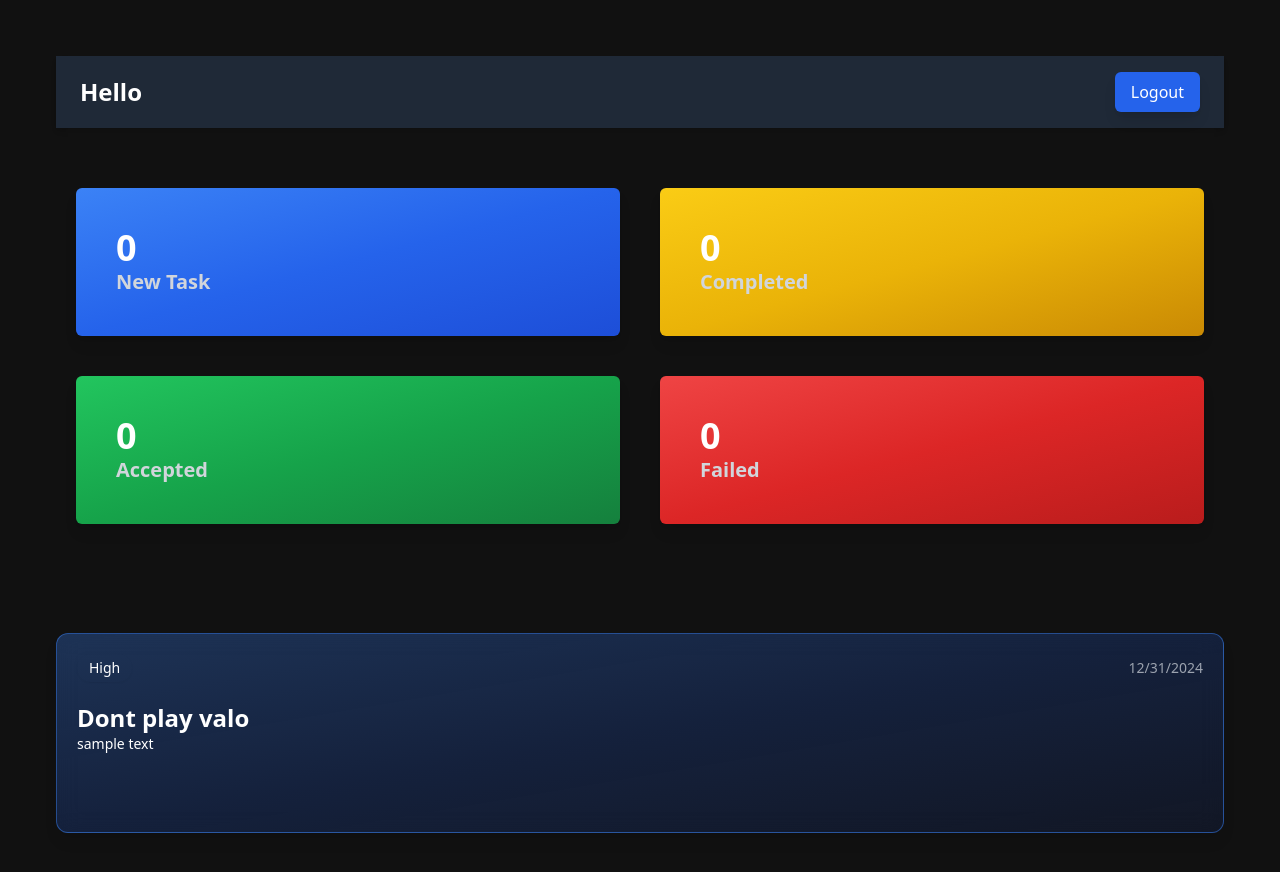
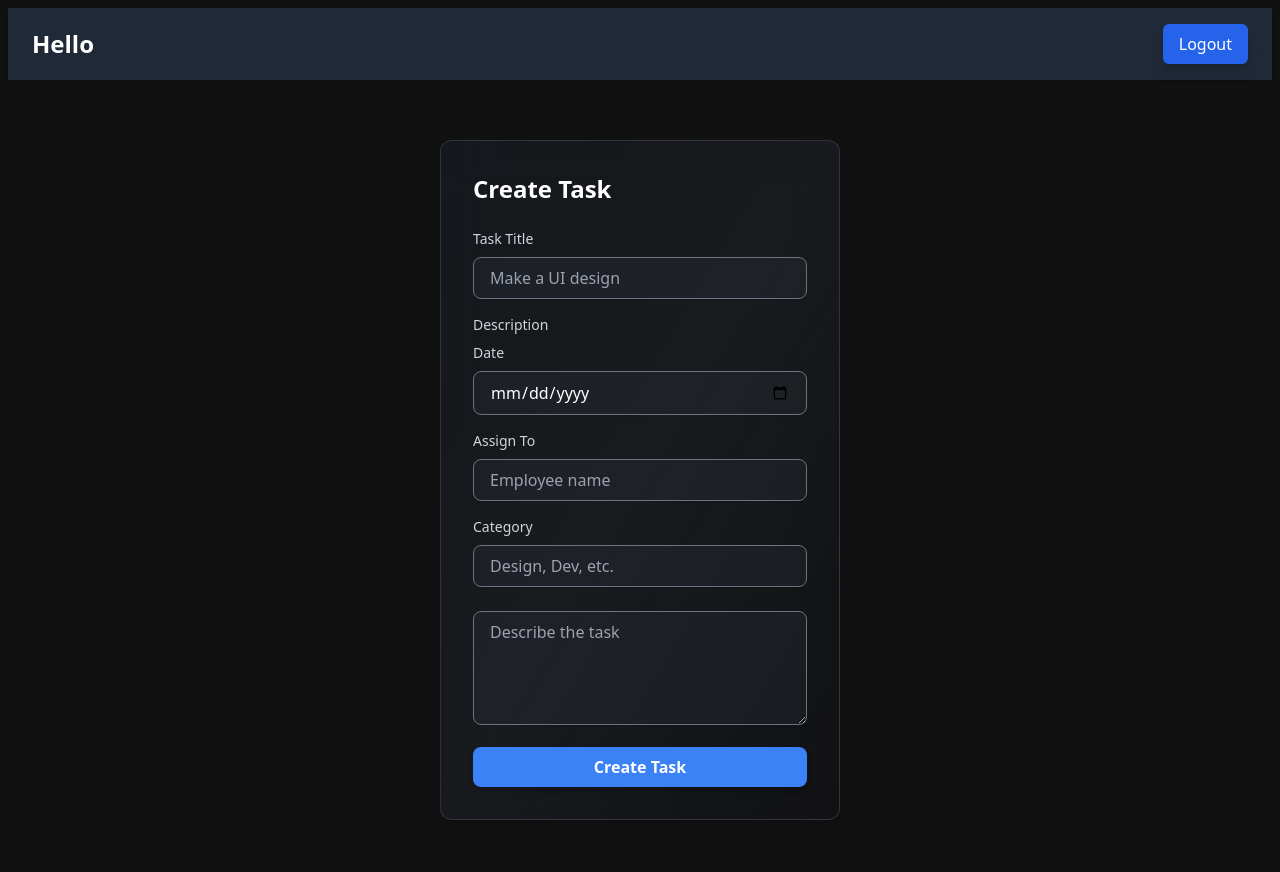
Before and after one commit to saurabh6893/taskDistributer, a React (Vite) app: page / in a window 1280 px wide. Shown: the top 872 px of the page. Built offline with nearby package versions, Linux system fonts and the light colour scheme.

Commit message:
implemented glass themed form

```diff
--- a/src/App.jsx
+++ b/src/App.jsx
@@ -1,12 +1,11 @@
-import React from "react";
-import Login from "./Components/Auth/Login";
-import EmployeeDashBoard from "./Components/Dashboard/EmployeeDashBoard";
+import AdminDashBoard from "./Components/Dashboard/AdminDashBoard";
 
 const App = () => {
   return (
     <div>
       {/* <Login /> */}
-      <EmployeeDashBoard />
+      {/* <EmployeeDashBoard /> */}
+      <AdminDashBoard />
     </div>
   );
 };
--- a/src/Components/Dashboard/AdminDashBoard.jsx
+++ b/src/Components/Dashboard/AdminDashBoard.jsx
@@ -0,0 +1,94 @@
+import React, { useRef } from "react";
+import Header from "../misc/Header";
+
+const AdminDashBoard = () => {
+  const formRef = useRef(null);
+
+  const handleFocus = () => {
+    if (formRef.current) {
+      const formRect = formRef.current.getBoundingClientRect();
+      const offset =
+        formRect.top +
+        window.scrollY -
+        window.innerHeight / 2 +
+        formRect.height / 2;
+      window.scrollTo({
+        top: offset,
+        behavior: "smooth",
+      });
+    }
+  };
+
+  return (
+    <div className="h-screen w-full p-2">
+      <Header />
+      <div className="flex justify-center items-center h-screen">
+        <form
+          className="w-[400px] p-8 bg-gradient-to-br from-gray-800/30 via-gray-700/20 to-gray-900/10 backdrop-blur-xl shadow-lg border border-gray-600/50 rounded-xl animate-glassPop transition-transform transform hover:scale-105 hover:shadow-2xl duration-300"
+          action=""
+          ref={formRef}
+        >
+          <h2 className="text-2xl font-semibold text-white mb-6">
+            Create Task
+          </h2>
+
+          <label className="block text-sm text-gray-300 mb-2">Task Title</label>
+          <input
+            onFocus={handleFocus}
+            type="text"
+            placeholder="Make a UI design"
+            className="w-full px-4 py-2 mb-4 bg-gray-700/20 text-white rounded-lg shadow-sm border border-gray-500 focus:outline-none focus:ring-2 focus:ring-blue-500"
+          />
+
+          {/* Description */}
+          <label className="block text-sm text-gray-300 mb-2">
+            Description
+          </label>
+
+          {/* Date */}
+          <label className="block text-sm text-gray-300 mb-2">Date</label>
+          <input
+            onFocus={handleFocus}
+            type="date"
+            className="w-full px-4 py-2 mb-4 bg-gray-700/20 text-white rounded-lg shadow-sm border border-gray-500 focus:outline-none focus:ring-2 focus:ring-blue-500"
+          />
+
+          {/* Assign To */}
+          <label className="block text-sm text-gray-300 mb-2">Assign To</label>
+          <input
+            onFocus={handleFocus}
+            type="text"
+            placeholder="Employee name"
+            className="w-full px-4 py-2 mb-4 bg-gray-700/20 text-white rounded-lg shadow-sm border border-gray-500 focus:outline-none focus:ring-2 focus:ring-blue-500"
+          />
+
+          {/* Category */}
+          <label className="block text-sm text-gray-300 mb-2">Category</label>
+          <input
+            onFocus={handleFocus}
+            type="text"
+            placeholder="Design, Dev, etc."
+            className="w-full px-4 py-2 mb-6 bg-gray-700/20 text-white rounded-lg shadow-sm border border-gray-500 focus:outline-none focus:ring-2 focus:ring-blue-500"
+          />
+          <textarea
+            cols="30"
+            rows="4"
+            onFocus={handleFocus}
+            placeholder="Describe the task"
+            className="w-full px-4 py-2 mb-4 bg-gray-700/20 text-white rounded-lg shadow-sm border border-gray-500 focus:outline-none focus:ring-2 focus:ring-blue-500"
+          ></textarea>
+
+          {/* Submit Button */}
+          <button
+            type="submit"
+            className="w-full px-4 py-2 bg-blue-500 text-white font-semibold rounded-lg shadow-md hover:bg-blue-600 transition-all duration-200"
+          >
+            Create Task
+          </button>
+        </form>
+      </div>
+    </div>
+  );
+};
+
+export default AdminDashBoard;
```
